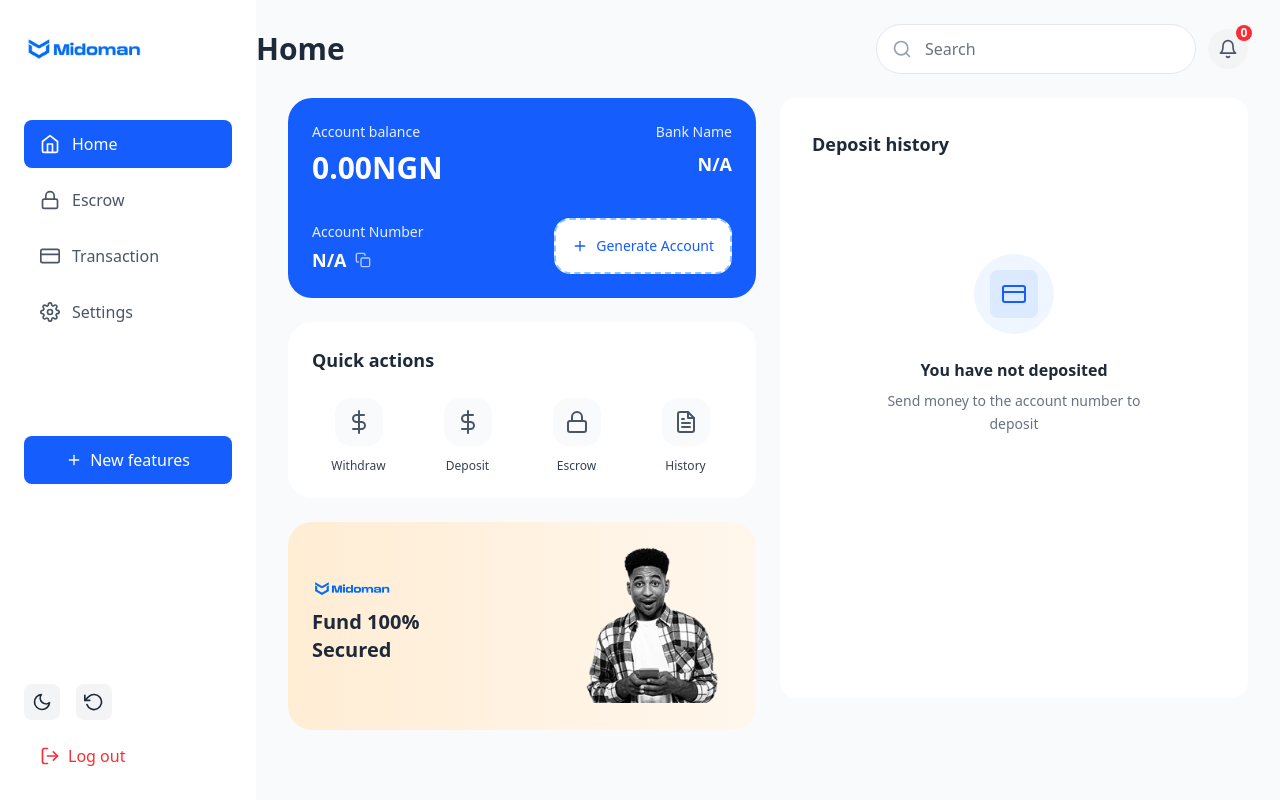
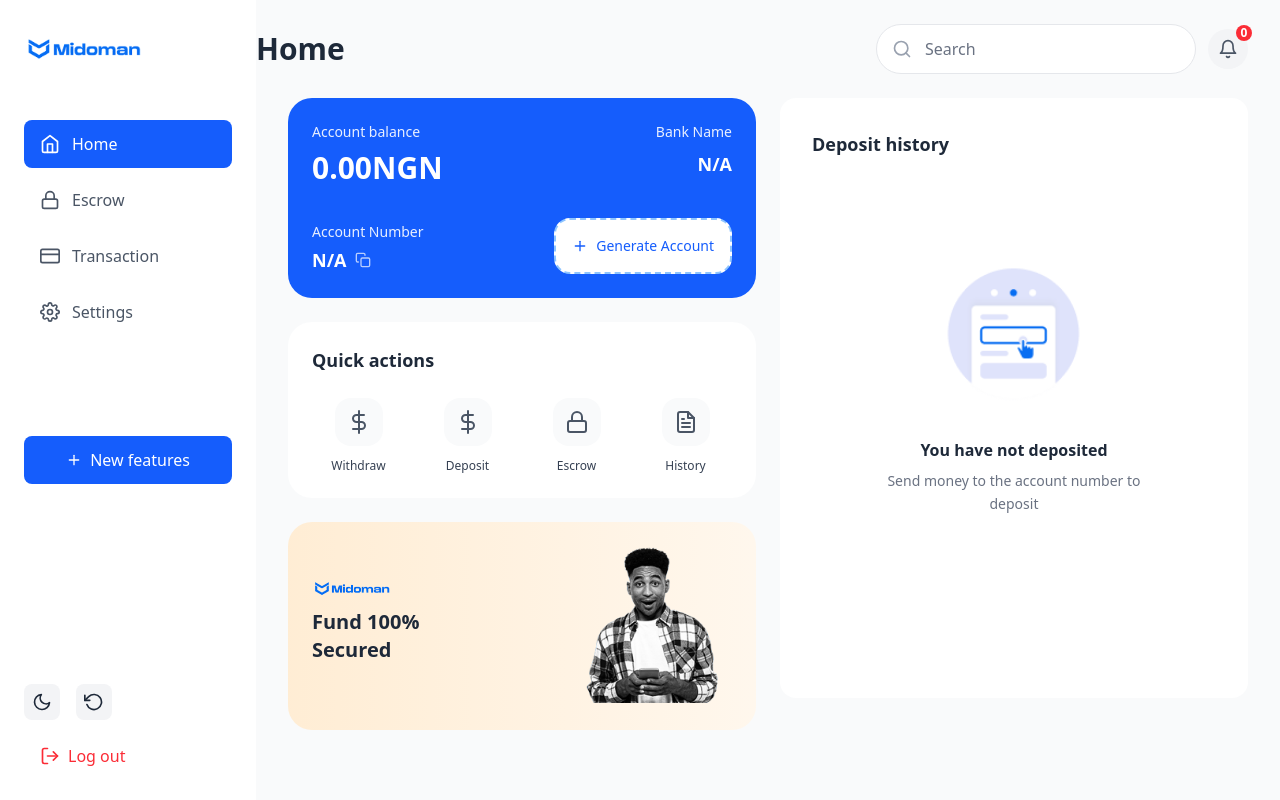
Before and after one commit to esaintdev/Midoman, a React (Vite) app: page / in a window 1280 px wide. Built offline with nearby package versions, Linux system fonts and the light colour scheme.

Commit message:
deposit history

```diff
--- a/src/components/DepositHistory.tsx
+++ b/src/components/DepositHistory.tsx
@@ -1,5 +1,3 @@
-import { FiCreditCard } from "react-icons/fi";
-
 interface DepositHistoryProps {
   darkMode: boolean;
 }
@@ -12,14 +10,12 @@
       }`}>Deposit history</h4>
 
       <div className="flex flex-col items-center text-center space-y-6 py-16">
-        <div className={`w-20 h-20 rounded-full flex items-center justify-center ${
-          darkMode ? "bg-blue-900" : "bg-blue-50"
-        }`}>
-          <div className={`w-12 h-12 rounded-lg flex items-center justify-center ${
-            darkMode ? "bg-blue-800" : "bg-blue-100"
-          }`}>
-            <FiCreditCard className="w-6 h-6 text-blue-600" />
-          </div>
+        <div className="w-40 h-40 rounded-full flex items-center justify-center">
+          <img
+            src="/Deposit.png"
+            alt="Deposit Icon"
+            className="w-36 h-36 object-contain"
+          />
         </div>
         <div>
           <p className={`font-semibold font-sans mb-2 ${
```
Also changed, not shown: public/Deposit.png (added).
